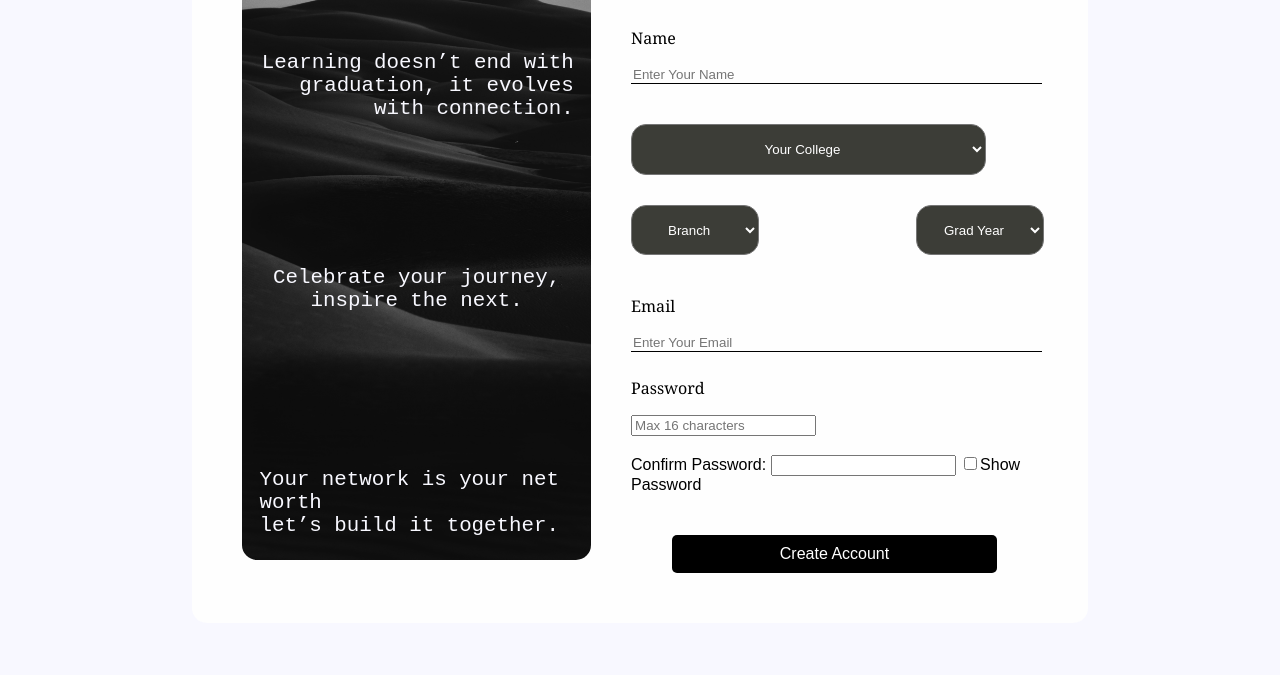
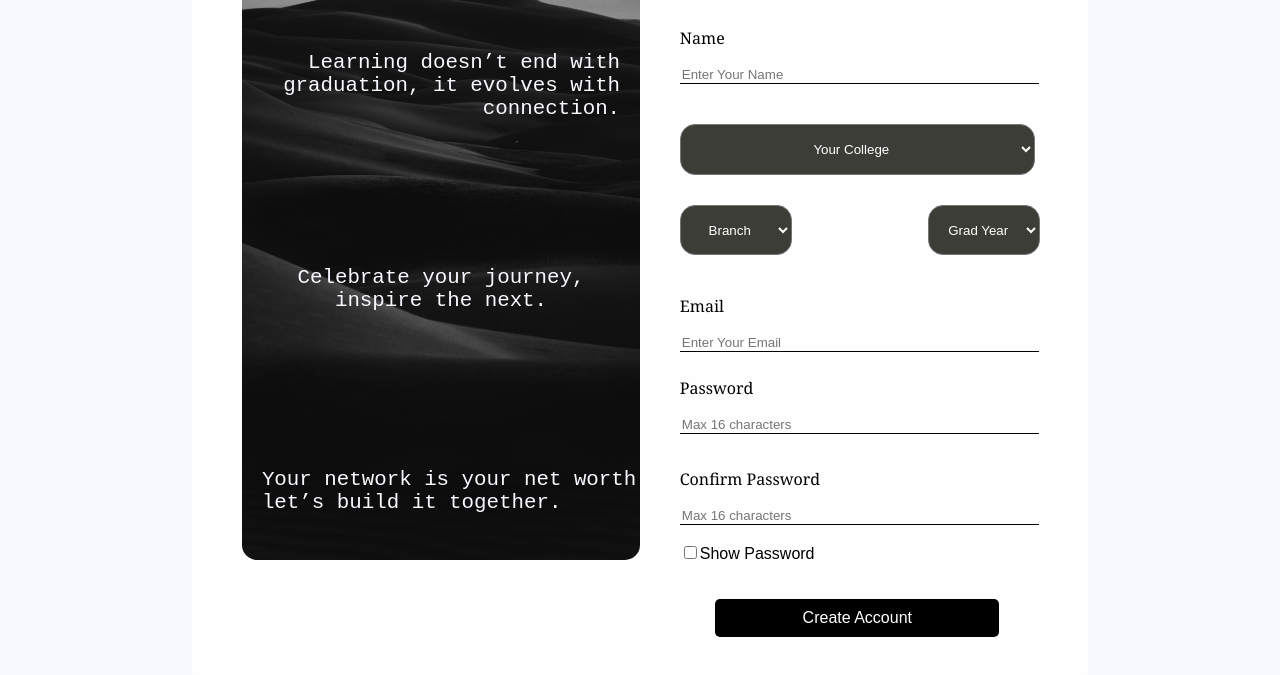
Before and after one commit to Harsh-26626/ExAlumnos, a website: page Homepage/Aluminisignup.html in a window 1280 px wide. Shown: the part 275-950 px from the top of the page. Before the commit the page ends 898 px from the top, so only its background shows below. Drawn offline with Linux system fonts and the light colour scheme.

Commit message:
allumini fix

```diff
--- a/Homepage/Aluminisignup.html
+++ b/Homepage/Aluminisignup.html
@@ -133,17 +133,6 @@
         width: 100%;
     }
 
-    #myInput{
-        background: transparent;
-        outline-style: none;
-        border-top: none;
-        border-left: none;
-        border-right: none;
-        border-bottom: solid #000000 1px;
-        box-shadow: 0 0 0;
-        width: 100%;
-    }
-
     .cta-button4{
         padding: 10px 20px;
         background-color: black;
@@ -161,7 +150,7 @@
     background-color: #333;
     }/* Your styles */
 
-    .password{
+    #password{
         background: transparent;
         outline-style: none;
         border-top: none;
@@ -171,6 +160,18 @@
         box-shadow: 0 0 0;
         width: 100%;
     }
+
+    #confirmPassword{
+        background: transparent;
+        outline-style: none;
+        border-top: none;
+        border-left: none;
+        border-right: none;
+        border-bottom: solid #000000 1px;
+        box-shadow: 0 0 0;
+        width: 100%;
+    }
+
 </style>
 <body>
     <header class="navbar">
@@ -237,8 +238,8 @@
                 <div style="margin-top:25px;">
                     <label for="password"><p style="font-family:Georgia, 'Times New Roman', Times, serif;">Password</p></label>
                     <input type="password" id="password" name="password" maxlength="16" placeholder="Max 16 characters" required><br><br>
-                    <label for="confirmPassword">Confirm Password:</label>
-                    <input type="password" id="confirmPassword" name="confirmPassword" required>
+                    <label for="confirmPassword"><p style="font-family:Georgia, 'Times New Roman', Times, serif;">Confirm Password</p></label>
+                    <input type="password" id="confirmPassword" name="confirmPassword" maxlength="16" placeholder="Max 16 characters" required><br><br>
                     <input type="checkbox" onclick="myFunction()">Show Password
                 </div>
 
```
